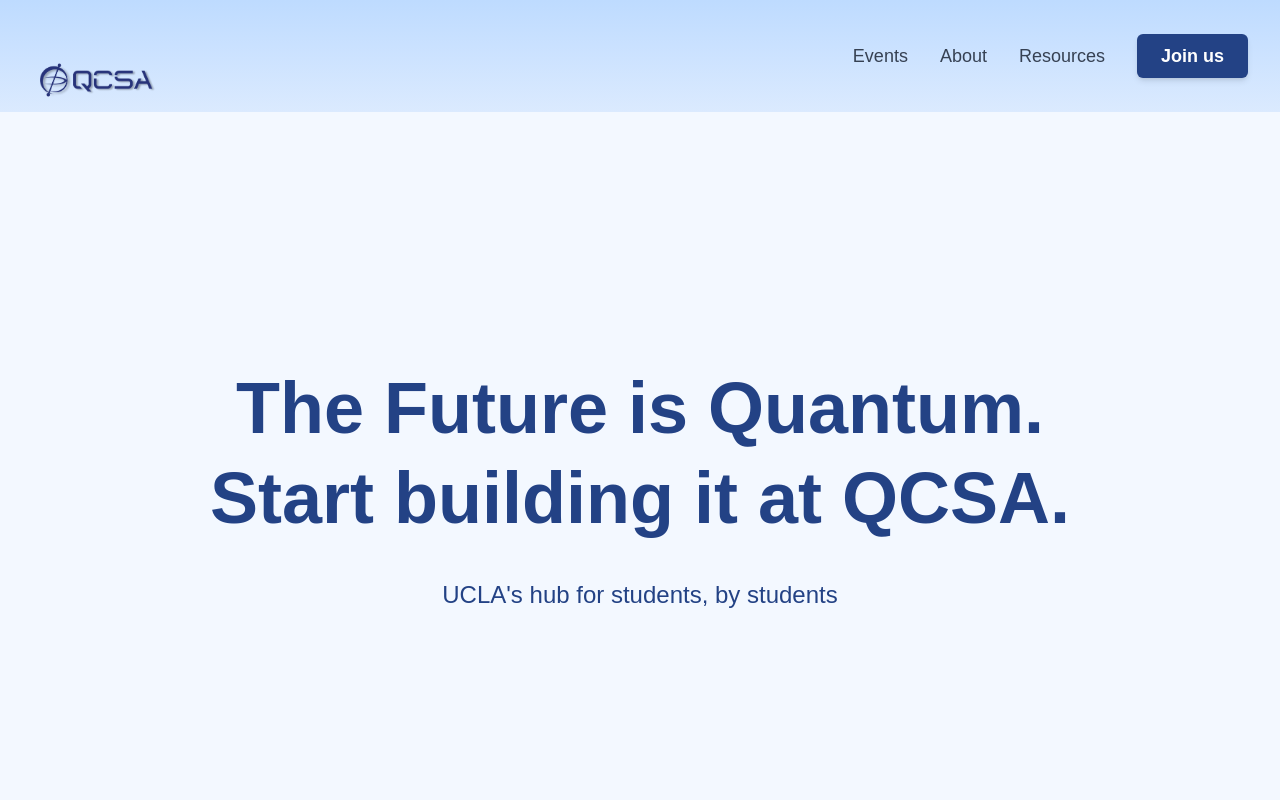
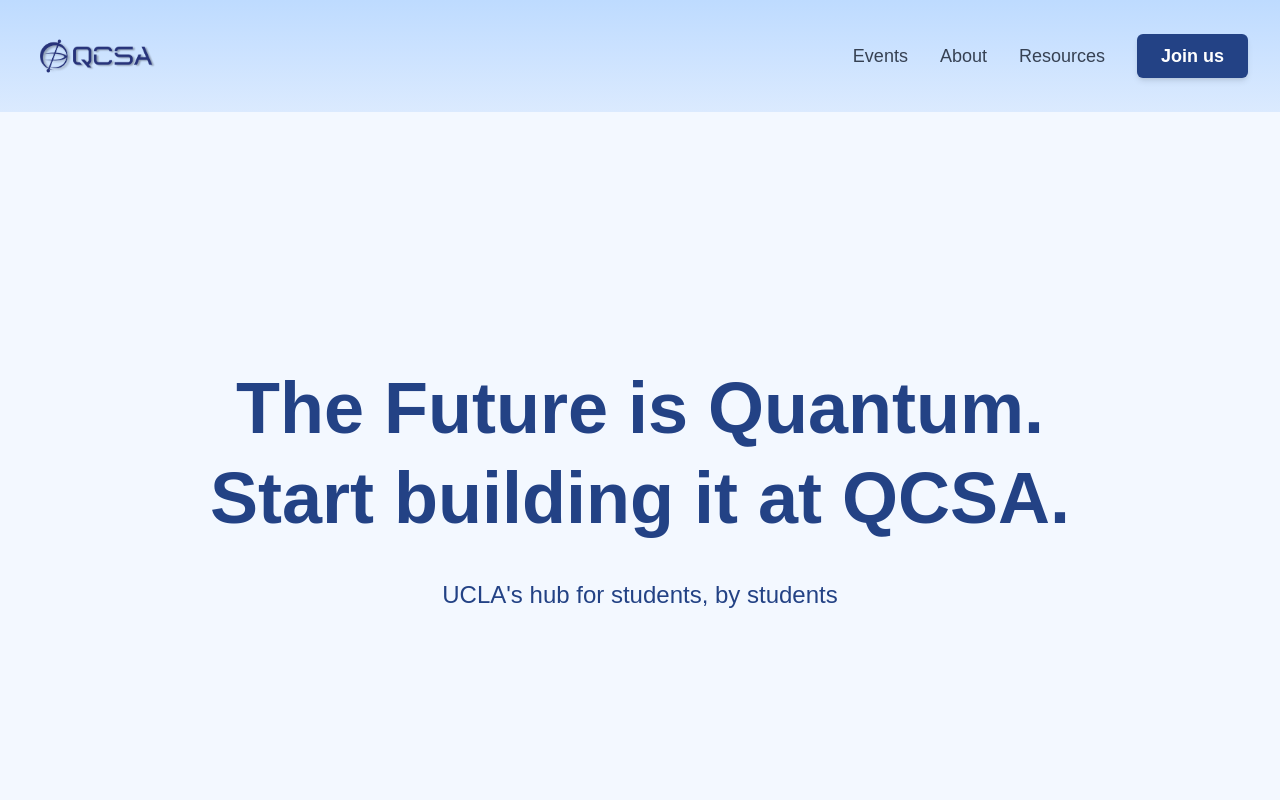
Before and after one commit to qcsa-at-ucla/qcsa, a Next.js app: page / in a window 1280 px wide. Shown: the top 800 px of the page. Built offline with nearby package versions, Linux system fonts and the light colour scheme.

Commit message:
Centered Logo on Header

```diff
--- a/src/app/Components/mainWebsiteHeader.tsx
+++ b/src/app/Components/mainWebsiteHeader.tsx
@@ -12,7 +12,7 @@
           {/* Left side - QCSA Logo */}
           <div className="flex-shrink-0">
             <Link href="/" className="flex items-center">
-              <div className="w-32 h-20">
+              <div className="w-32 h-20 flex items-center justify-center">
                 <Image
                   src= {'/images/Final_QCSA_Logo-15.png'}
                   alt="QCSA Logo"
```
